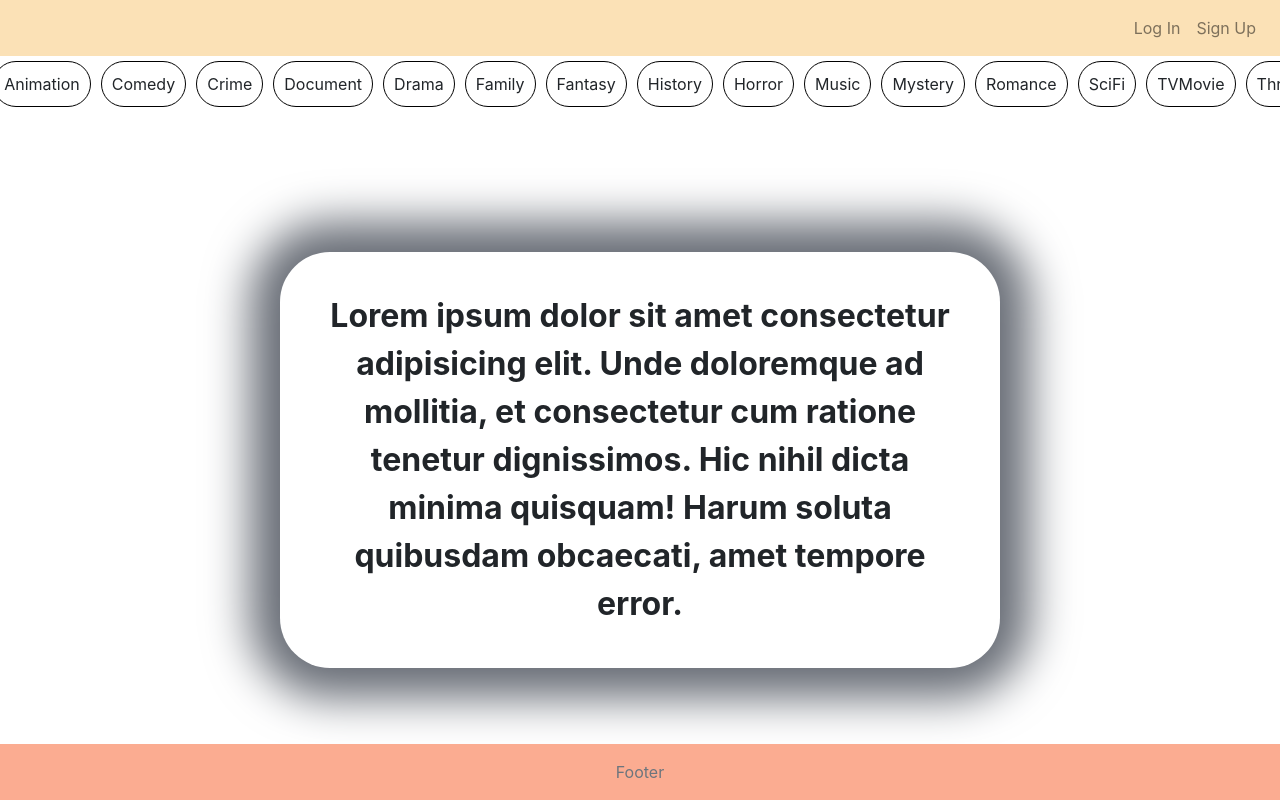
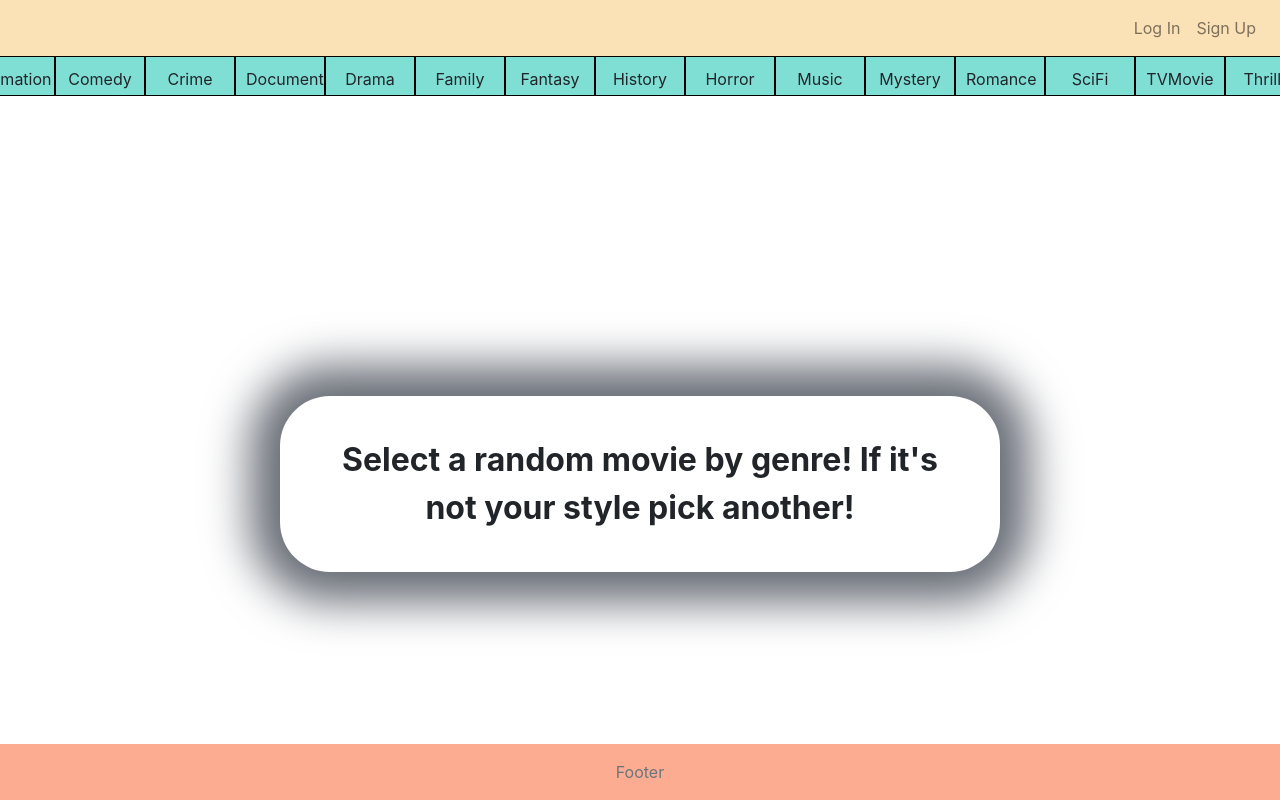
Before and after one commit to katean004/Spontaneous-Weekend-3.0, a React (Create React App) app: page /movie in a window 1280 px wide. Shown: the top 800 px of the page. Built offline with nearby package versions, Linux system fonts and the light colour scheme; no server answers.

Commit message:
Added items to movie page

```diff
--- a/src/components/Movie/Movie.css
+++ b/src/components/Movie/Movie.css
@@ -1,13 +1,24 @@
 .genre_button {
   border: 1px solid black;
-  margin: 5px;
+  /* margin: 2px; */
   padding: 10px;
+  width: 90px;
+  height: 20%;
   cursor: pointer;
-  border-radius: 40px;
+  text-align: center;
+  background-color: #7fdfd4;
+}
+.genre_button:hover{
+background-color: #a7efe9;
+height: 70px;
+/* width: 100px; */
+transition: height 0.75s;
+transition-timing-function: ease;
 }
 
 .genres_bar {
   display: flex;
+  height: 200px;
 }
 
 .movie_main {
--- a/src/components/Movie/Movie.js
+++ b/src/components/Movie/Movie.js
@@ -91,10 +91,7 @@ class Movie extends Component {
           // ==========Make this into a card.==========
           <div className="movieName__placeholder">
             <p className="placeholder">
-              Lorem ipsum dolor sit amet consectetur adipisicing elit. Unde
-              doloremque ad mollitia, et consectetur cum ratione tenetur
-              dignissimos. Hic nihil dicta minima quisquam! Harum soluta
-              quibusdam obcaecati, amet tempore error.
+              Select a random movie by genre! If it's not your style pick another!
             </p>
           </div>
         )}
@@ -176,64 +173,7 @@ const handleFavoriteMovie = props => {
     .then(res => {
       return res.json();
     })
-    .then(data => {
-      // ======== Testing to see what info is passed into the back =======
-      console.log(data);
-      console.log(
-        "====================================================================="
-      );
-      console.log(data.rating);
-      console.log(
-        "====================================================================="
-      );
-      console.log(data.title);
-      console.log(
-        "====================================================================="
-      );
-      console.log(data.description);
-      console.log(
-        "====================================================================="
-      );
-      console.log(data.releaseDate);
-      /*
-      ======== Create Context and variables for data ========
-      export const MyFavoriteMovieContext = React.createContext([]);
-      const rating = data.rating;
-      const title = data.title;
-      const description = data.description;
-      const releaseDate = data.releaseDate;
-      // ======== Use Context API ========
-      <MyFavoriteMovieContext.Provider
-      rating = {rating}
-      title ={title}
-      description ={description}
-      releaseDate ={releaseDate}
-      />
-      */
 
-      /*
-      ========= Attempt to pass this information to the favorites page ====
-      ====== Refer to the onClick function as well to see the other attempt ======
-      <Favorites
-        rating={data.rating}
-        title={data.title}
-        description={data.description}
-        releaseDate={data.releaseDate}
-      />;
-      */
-      // ===== Getting the information to the back back end =====
-      fetch("/favoriteMovies")
-        .then(res => {
-          return res.json();
-        })
-        .then(data => {
-          console.log(
-            "====================================================================="
-          );
-          // This returns an array of objects containing all of the movies when the button is clicked
-          console.log(data);
-        });
-    });
 };
 
 // =============== Generate a Movie Box Container ===============
@@ -250,7 +190,7 @@ const MovieMain = props => (
 // =============== Generate a Genre button ===============
 const GenreButton = props => (
   <div
-    className="genre_button"
+    className={`genre_button genre${props.number}`}
     onClick={() => props.updateDiscover("movie", props.genre)}
   >
     {props.genre[0]}
@@ -263,6 +203,7 @@ const GenresBar = props => {
   for (var i = 0; i < Object.keys(props.genres).length; i++) {
     genresArr.push(
       <GenreButton
+      number = {i}
         genre={Object.entries(props.genres)[i]}
         key={`Button+${i}`}
         updateDiscover={props.updateDiscover}
```
